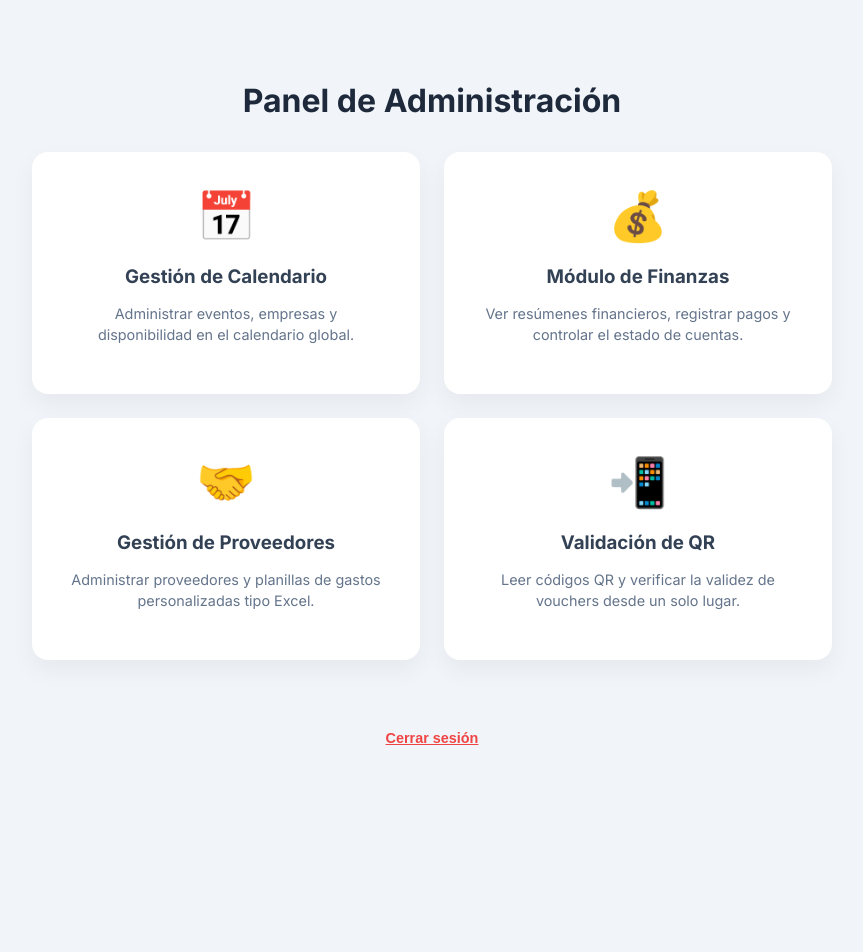
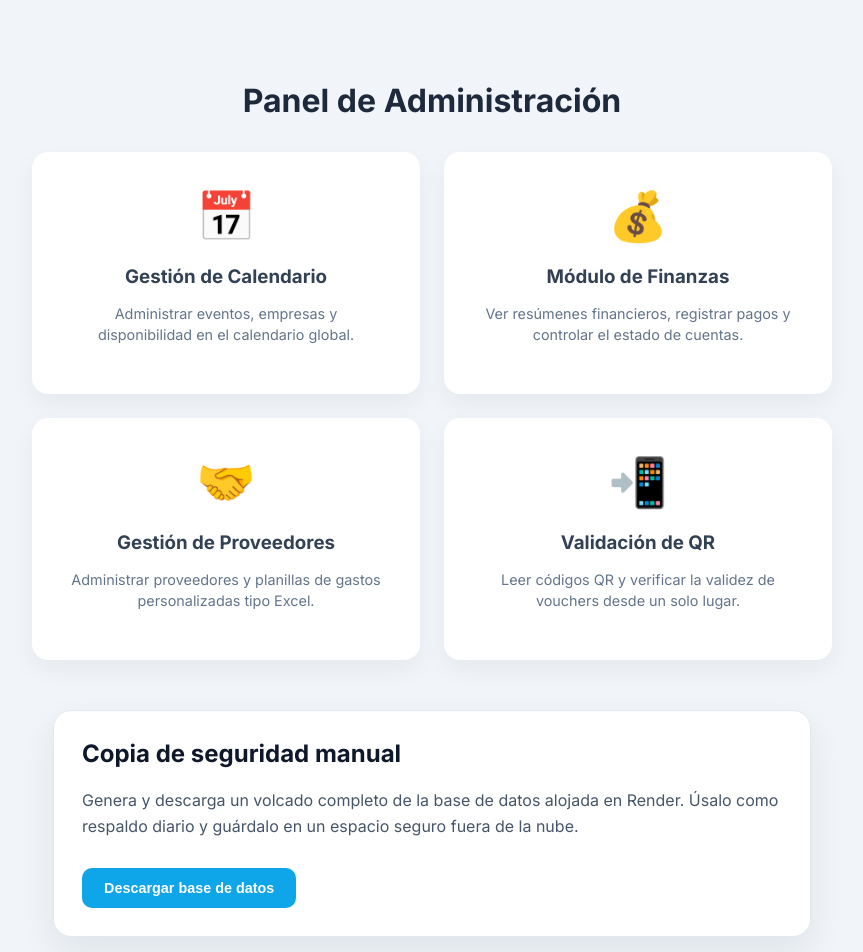
Before and after one commit to foisbraian/camboriu.estudiantil, a React (Create React App) app in the folder frontend/: page /inicio in a window 1280 px wide. Shown: the top 952 px of the page, without its empty margins (208-1071 px from the left). Before the commit the page ends 816 px from the top, so only its background shows below. Built offline with nearby package versions, Linux system fonts and the light colour scheme; no server answers; sample sign-in values are in the browser's storage.

Commit message:
backup recovery

```diff
--- a/frontend/src/pages/SelectorInicio.jsx
+++ b/frontend/src/pages/SelectorInicio.jsx
@@ -1,7 +1,58 @@
+import { useState } from "react";
 import { useNavigate } from "react-router-dom";
+import { BASE_URL } from "../api";
 
 export default function SelectorInicio() {
     const navigate = useNavigate();
+    const [isDownloadingBackup, setIsDownloadingBackup] = useState(false);
+    const [backupFeedback, setBackupFeedback] = useState(null);
+
+    const handleBackupDownload = async () => {
+        setBackupFeedback(null);
+        setIsDownloadingBackup(true);
+
+        try {
+            const response = await fetch(`${BASE_URL}/backup/database`);
+            if (!response.ok) {
+                let detail = "No se pudo generar el backup";
+                const raw = await response.text();
+                if (raw) {
+                    try {
+                        const parsed = JSON.parse(raw);
+                        detail = parsed?.detail || detail;
+                    } catch (_) {
+                        detail = raw;
+                    }
+                }
+                throw new Error(detail);
+            }
+
+            const blob = await response.blob();
+            const disposition = response.headers.get("content-disposition");
+            let filename = `backup_eventos_${new Date().toISOString().slice(0, 10)}.sql`;
+            if (disposition) {
+                const match = disposition.match(/filename="?([^";]+)"?/i);
+                if (match?.[1]) {
+                    filename = match[1];
+                }
+            }
+
+            const url = window.URL.createObjectURL(blob);
+            const link = document.createElement("a");
+            link.href = url;
+            link.download = filename;
+            document.body.appendChild(link);
+            link.click();
+            document.body.removeChild(link);
+            window.URL.revokeObjectURL(url);
+
+            setBackupFeedback({ type: "success", text: "Backup descargado correctamente." });
+        } catch (error) {
+            setBackupFeedback({ type: "error", text: error.message || "Error desconocido." });
+        } finally {
+            setIsDownloadingBackup(false);
+        }
+    };
 
     const cards = [
         {
@@ -83,6 +134,53 @@ export default function SelectorInicio() {
                 ))}
             </div>
 
+            <div
+                style={{
+                    marginTop: 50,
+                    width: "100%",
+                    maxWidth: 700,
+                    background: "white",
+                    padding: 28,
+                    borderRadius: 18,
+                    boxShadow: "0 15px 35px rgba(15,23,42,0.08)",
+                    border: "1px solid #e2e8f0"
+                }}
+            >
+                <h2 style={{ marginTop: 0, color: "#0f172a" }}>Copia de seguridad manual</h2>
+                <p style={{ color: "#475569", lineHeight: 1.6 }}>
+                    Genera y descarga un volcado completo de la base de datos alojada en Render. Úsalo como respaldo diario y
+                    guárdalo en un espacio seguro fuera de la nube.
+                </p>
+                <button
+                    onClick={handleBackupDownload}
+                    disabled={isDownloadingBackup}
+                    style={{
+                        marginTop: 12,
+                        padding: "12px 22px",
+                        borderRadius: 10,
+                        border: "none",
+                        background: isDownloadingBackup ? "#94a3b8" : "#0ea5e9",
+                        color: "white",
+                        fontWeight: 600,
+                        cursor: isDownloadingBackup ? "not-allowed" : "pointer",
+                        transition: "background 0.2s"
+                    }}
+                >
+                    {isDownloadingBackup ? "Generando backup..." : "Descargar base de datos"}
+                </button>
+                {backupFeedback && (
+                    <p
+                        style={{
+                            marginTop: 12,
+                            color: backupFeedback.type === "error" ? "#dc2626" : "#059669",
+                            fontWeight: 500
+                        }}
+                    >
+                        {backupFeedback.text}
+                    </p>
+                )}
+            </div>
+
             <button
                 onClick={() => {
                     localStorage.removeItem("admin_auth");
```
Also changed, not shown: 2 other files (tests, documents, lock files or other folders).
